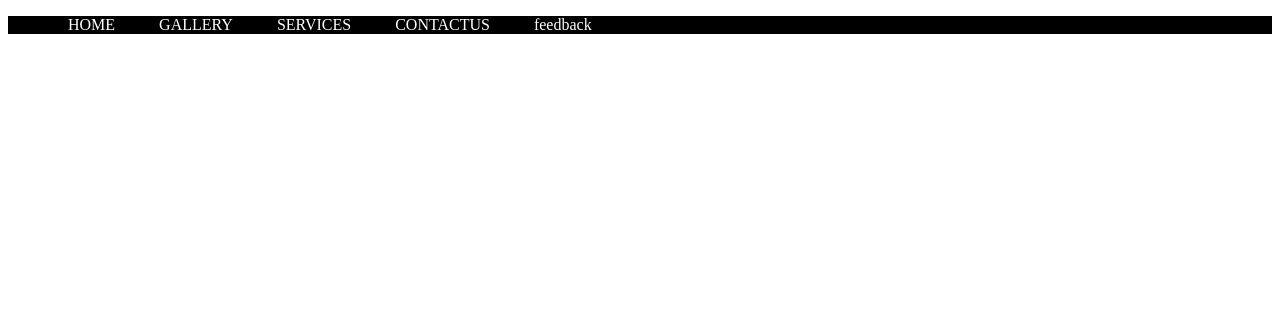
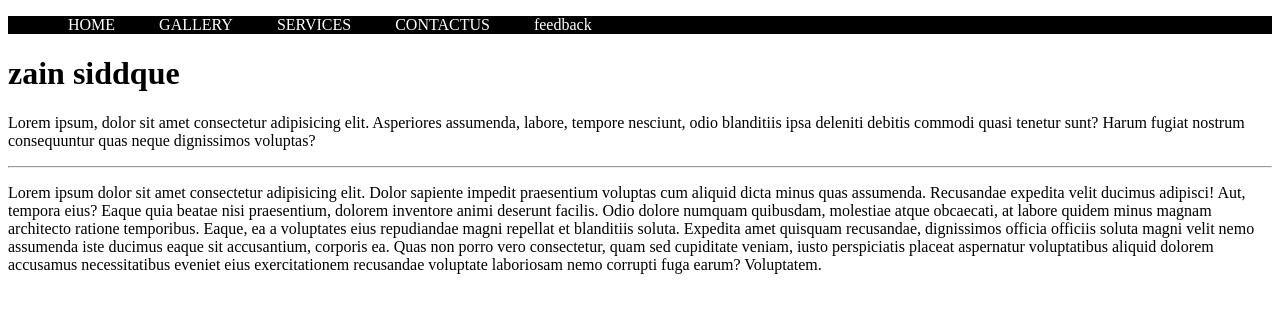
Before and after one commit to owaisahmd0/pr206e1, a plain HTML site: page index.html in a window 1280 px wide. Drawn offline with Linux system fonts and the light colour scheme.

Commit message:
this is my change

```diff
--- a/index.html
+++ b/index.html
@@ -22,6 +22,10 @@
             </ul>
         </nav>
         </header>
+        <h1>zain siddque</h1>
+        <p>Lorem ipsum, dolor sit amet consectetur adipisicing elit. Asperiores assumenda, labore, tempore nesciunt, odio blanditiis ipsa deleniti debitis commodi quasi tenetur sunt? Harum fugiat nostrum consequuntur quas neque dignissimos voluptas?</p>
+        <hr>
+        <p>Lorem ipsum dolor sit amet consectetur adipisicing elit. Dolor sapiente impedit praesentium voluptas cum aliquid dicta minus quas assumenda. Recusandae expedita velit ducimus adipisci! Aut, tempora eius? Eaque quia beatae nisi praesentium, dolorem inventore animi deserunt facilis. Odio dolore numquam quibusdam, molestiae atque obcaecati, at labore quidem minus magnam architecto ratione temporibus. Eaque, ea a voluptates eius repudiandae magni repellat et blanditiis soluta. Expedita amet quisquam recusandae, dignissimos officia officiis soluta magni velit nemo assumenda iste ducimus eaque sit accusantium, corporis ea. Quas non porro vero consectetur, quam sed cupiditate veniam, iusto perspiciatis placeat aspernatur voluptatibus aliquid dolorem accusamus necessitatibus eveniet eius exercitationem recusandae voluptate laboriosam nemo corrupti fuga earum? Voluptatem.</p>
 
 
 </body>
```
